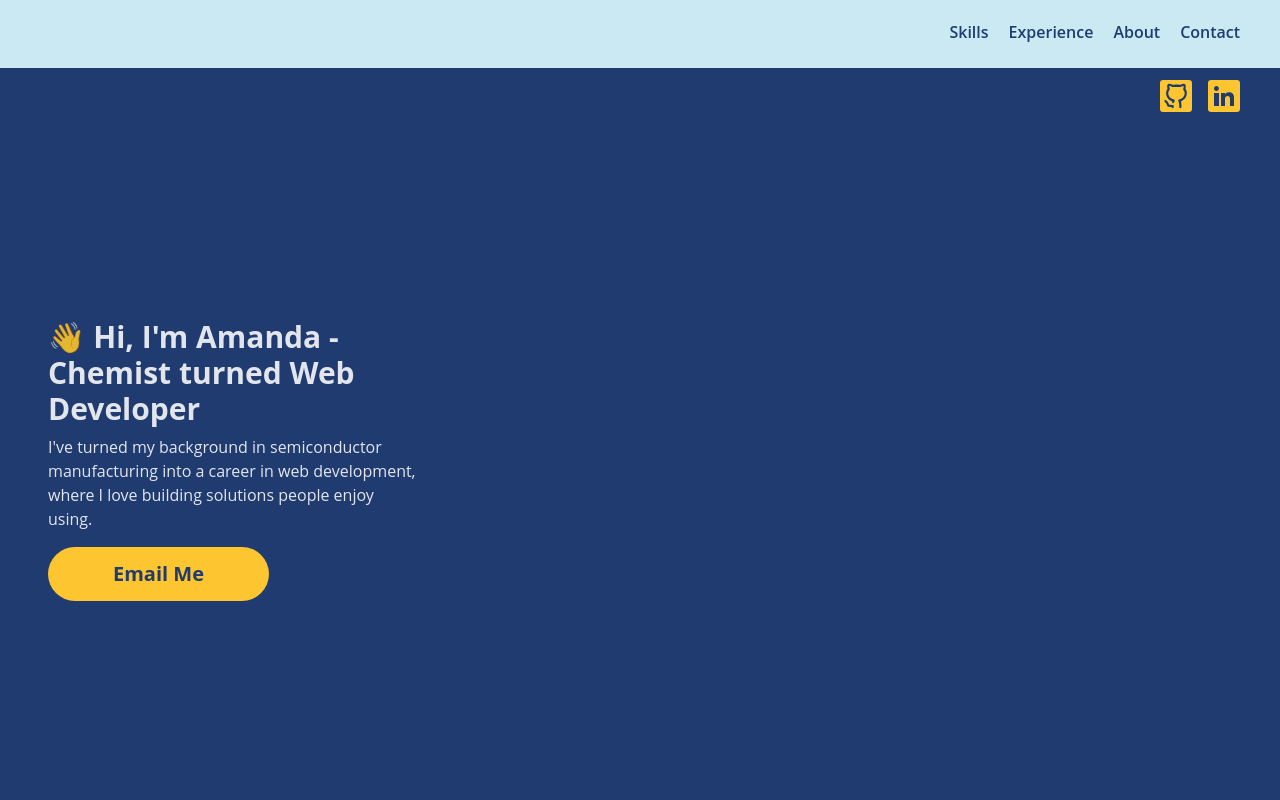
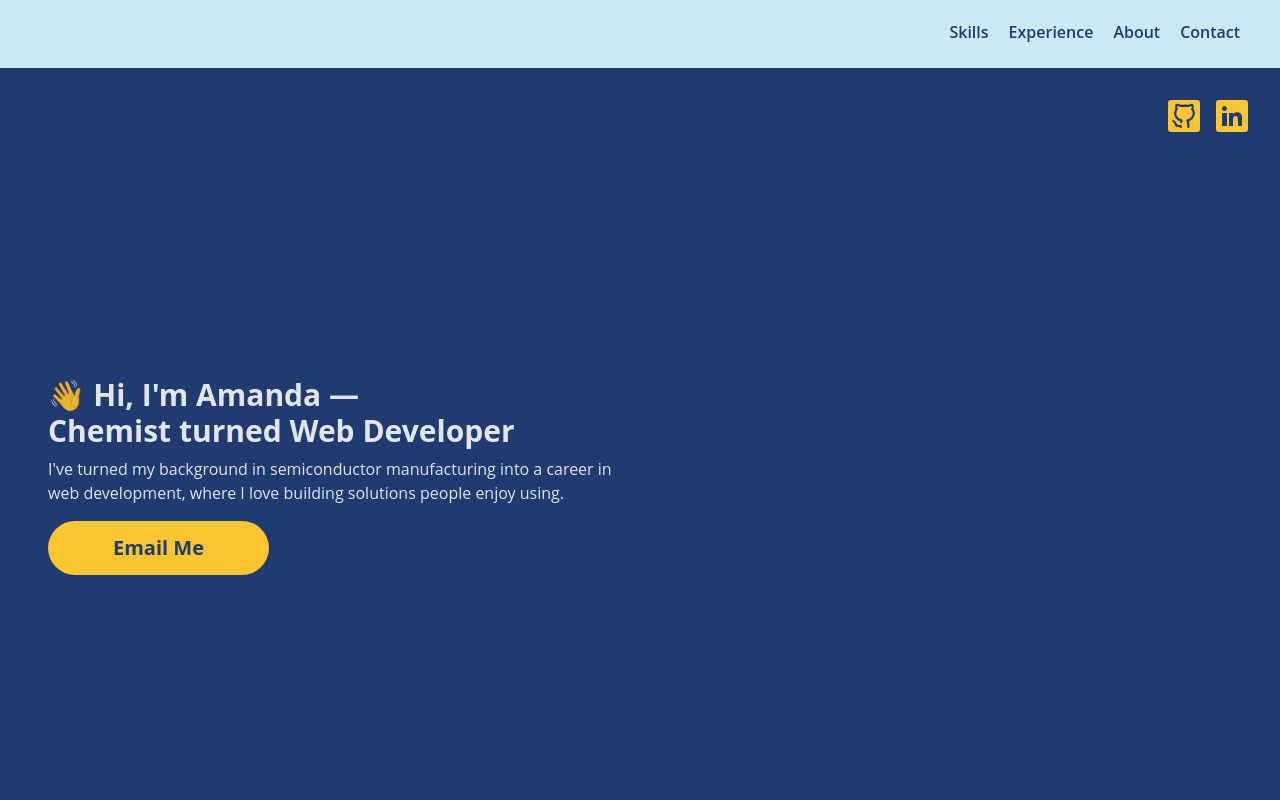
Before and after one commit to abaydar/portfolio-tailwind-css, a React (Vite) app: page / in a window 1280 px wide. Shown: the top 800 px of the page. Built offline with nearby package versions, Linux system fonts and the light colour scheme.

Commit message:
fix sticky header and alignment of summary

```diff
--- a/src/App.tsx
+++ b/src/App.tsx
@@ -8,16 +8,16 @@ import AboutMe from './components/aboutMe';
 
 function App() {
   return (
-    <>
+    <div className="h-screen overflow-y-auto">
       <Header/>
-      <div className="h-screen max-w-[1280px] mx-auto p-2 md:p-8">
+      <div className="max-w-[1280px] mx-auto p-2 md:p-8">
         <Summary/>
         <Skills />
         <Experience />
         <AboutMe/>
         <Contact/>
       </div>
-    </>
+    </div>
   );
 }
 
--- a/src/components/header.tsx
+++ b/src/components/header.tsx
@@ -4,7 +4,7 @@ import CustomLink from './customLink';
 const Header = () => {
   return (
     <>
-      <header className="sticky top-0 z-10 w-screen bg-lightBlue">
+      <header className="sticky top-0 z-10 w-full bg-lightBlue">
         <div className="mx-auto flex flex-wrap p-5 flex-col md:flex-row items-center">
           <nav className="md:ml-auto flex flex-wrap items-center text-base justify-center">
             {navigationLinks.map((link) =>
--- a/src/components/summary.tsx
+++ b/src/components/summary.tsx
@@ -6,8 +6,8 @@ import linkedinIcon from '../assets/icons/linkedinIcon.svg';
 
 const Summary: React.FC = () => {
   return (
-    <div className="h-[90vh] flex flex-col md:flex-row items-center md:items-start">
-     <div className="absolute top-20 right-10 flex justify-end space-x-4">
+    <div className="h-[90vh] flex flex-wrap">
+     <div className="flex w-full justify-end space-x-4">
         <CustomLink href="https://github.com/abaydar" target="_blank">
           <img src={githubIcon} alt="GitHub" className="w-8 h-8"/>
         </CustomLink>
@@ -16,9 +16,11 @@ const Summary: React.FC = () => {
         </CustomLink>
       </div>
 
-      {/* Content Section */}
-      <div className="w-full md:w-1/3 text-center md:text-left my-auto px-4">
-        <h1 className="text-3xl font-bold mb-2">{summaryData.greeting}</h1>
+      <div className="text-center w-full md:w-1/2 md:text-left px-4">
+        <h1
+          className="text-3xl font-bold mb-2"
+          dangerouslySetInnerHTML={{ __html: summaryData.greeting }}
+        />
         <p className="mb-4">{summaryData.description}</p>
         <button
           className="bg-customYellow text-darkBlue text-xl font-bold rounded-full px-16"
--- a/src/lib/data/summaryData.ts
+++ b/src/lib/data/summaryData.ts
@@ -1,5 +1,5 @@
 export const summaryData = {
-  greeting: '👋 Hi, I\'m Amanda - Chemist turned Web Developer',
+  greeting: '👋 Hi, I\'m Amanda &#8212 <br> Chemist turned Web Developer',
   description: 'I\'ve turned my background in semiconductor manufacturing into a career in web development, where I love building solutions people enjoy using.',
   email: 'amandabaydar@gmail.com',
 };
```
